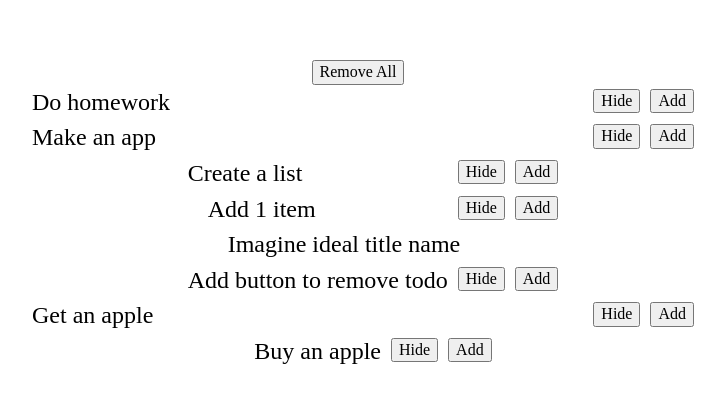
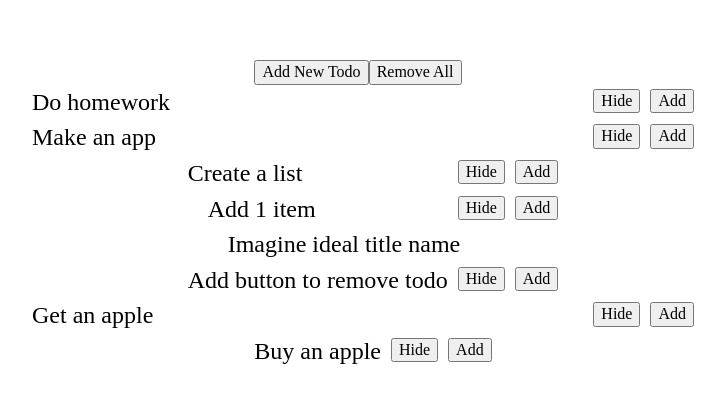
Before and after one commit to lomeat/nested-todos, a React app: page / in a window 1280 px wide. Shown: the part 185-588 px from the top of the page, without its empty margins (282-1007 px from the left). Built offline with nearby package versions, Linux system fonts and the light colour scheme.

Commit message:
add: button to add new todo to main list

```diff
--- a/src/App.js
+++ b/src/App.js
@@ -8,6 +8,14 @@ export const App = () => {
   const [todos, setTodos] = useState(todosMock);
 
   const updateTodos = (todos, id, action, newTodos = {}, temp = {}) => {
+    const newElement = {
+      id: Math.random() * Date.now(),
+      title: "New todo",
+      isComplete: false,
+      isShowChildren: true,
+      children: [],
+    };
+
     for (let a in todos) {
       if (a === "children") {
         newTodos[a] = todos[a];
@@ -20,13 +28,6 @@ export const App = () => {
           const toggledChildrenElement = {
             ...element,
             isShowChildren: !element.isShowChildren,
-          };
-          const newElement = {
-            id: Math.random() * Date.now(),
-            title: "New todo",
-            isComplete: false,
-            isShowChildren: true,
-            children: [],
           };
 
           if (element.id === id) {
@@ -44,16 +45,13 @@ export const App = () => {
                 newTodos[a][b].children.push(newElement);
                 break;
             }
+          } else {
+            switch (action) {
+              case "remove-all":
+                newTodos = { children: [] };
+                break;
+            }
           }
-          // else {
-          //   switch (action) {
-          //     case "remove-all":
-          //       newTodos = {};
-          //       break;
-          //   }
-          // }
-
-          if (action === "remove-all") newTodos = { children: [] };
 
           if (newTodos[a].length) {
             updateTodos(todos[a][b], id, action, newTodos[a][b], temp);
@@ -61,6 +59,10 @@ export const App = () => {
           temp = { ...newTodos };
         }
       }
+    }
+
+    if (!id && action === "add") {
+      temp = { children: [...newTodos.children, { ...newElement }] };
     }
 
     setTodos(temp);
@@ -74,7 +76,7 @@ export const App = () => {
     updateTodos(todos, todo.id, "toggle-children");
   };
 
-  const addNewTodo = (todo) => {
+  const addNewTodo = (todo = null) => {
     updateTodos(todos, todo.id, "add");
   };
 
@@ -91,7 +93,10 @@ export const App = () => {
   return (
     <Wrapper>
       <Container>
-        <RemoveAllButton onClick={removeAllTodos}>Remove All</RemoveAllButton>
+        <ButtonsWrapper>
+          <AddNewTodoButton onClick={addNewTodo}>Add New Todo</AddNewTodoButton>
+          <RemoveAllButton onClick={removeAllTodos}>Remove All</RemoveAllButton>
+        </ButtonsWrapper>
         <TodoTree
           children={todos.children}
           addNewTodo={addNewTodo}
@@ -121,4 +126,10 @@ const Container = styled.div`
   justify-content: center;
 `;
 
+const ButtonsWrapper = styled.div`
+  display: flex;
+`;
+
+const AddNewTodoButton = styled.button``;
+
 const RemoveAllButton = styled.button``;
```
